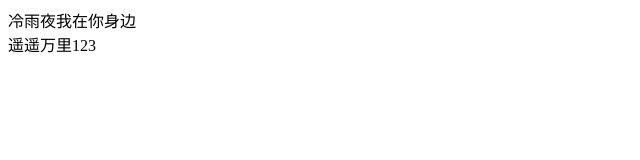
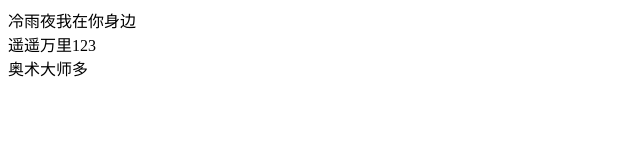
Before and after one commit to wpf151396/purchase, a plain HTML site: page index.html in a window 1280 px wide. Shown: the whole page, without its empty margins (0-640 px from the left). Drawn offline with Linux system fonts and the light colour scheme.

Commit message:
改变了

```diff
--- a/index.html
+++ b/index.html
@@ -11,6 +11,7 @@
 <body>
     <div>冷雨夜我在你身边</div>
     <div>遥遥万里123</div>
+    <div>奥术大师多</div>
 </body>
 
 </html>
```
